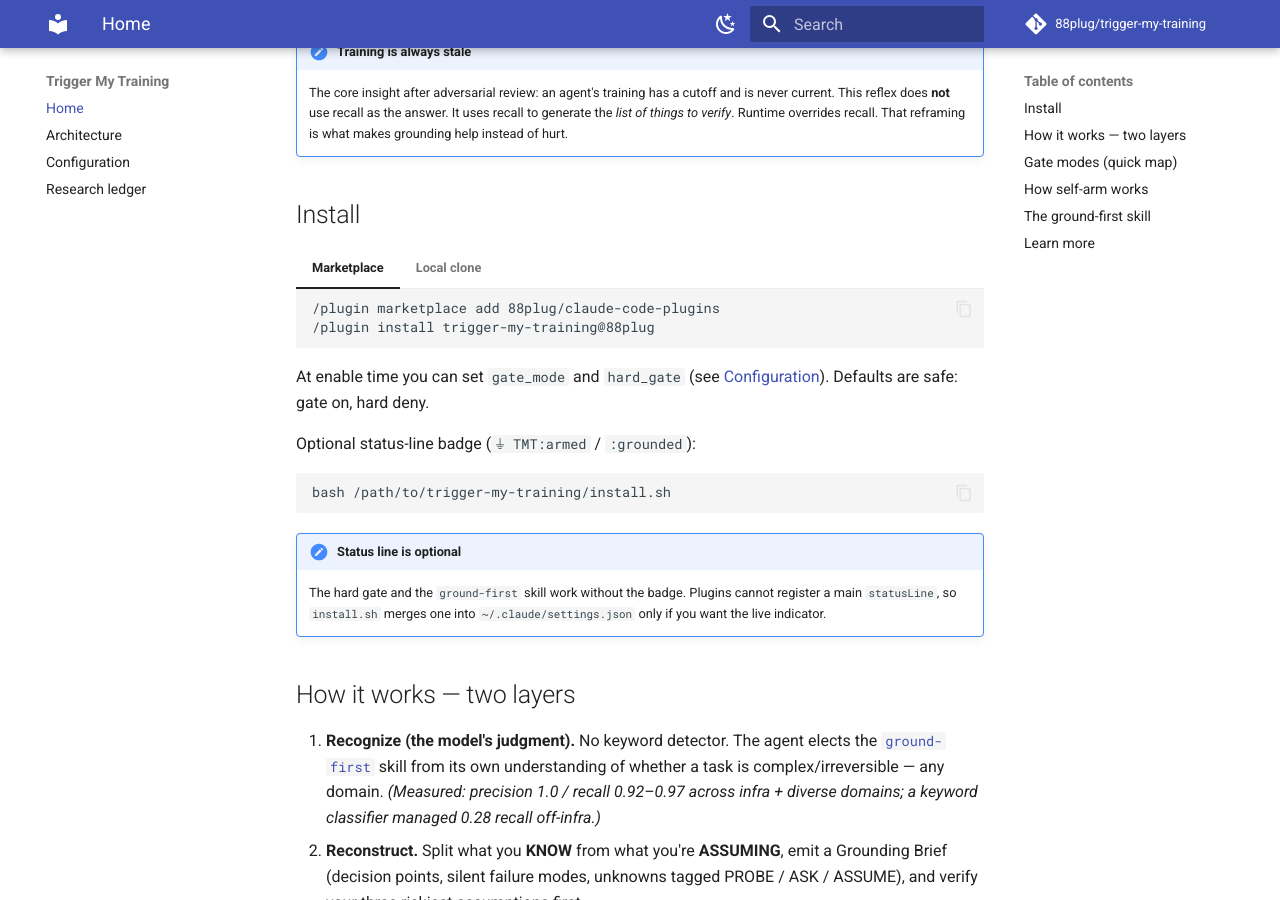
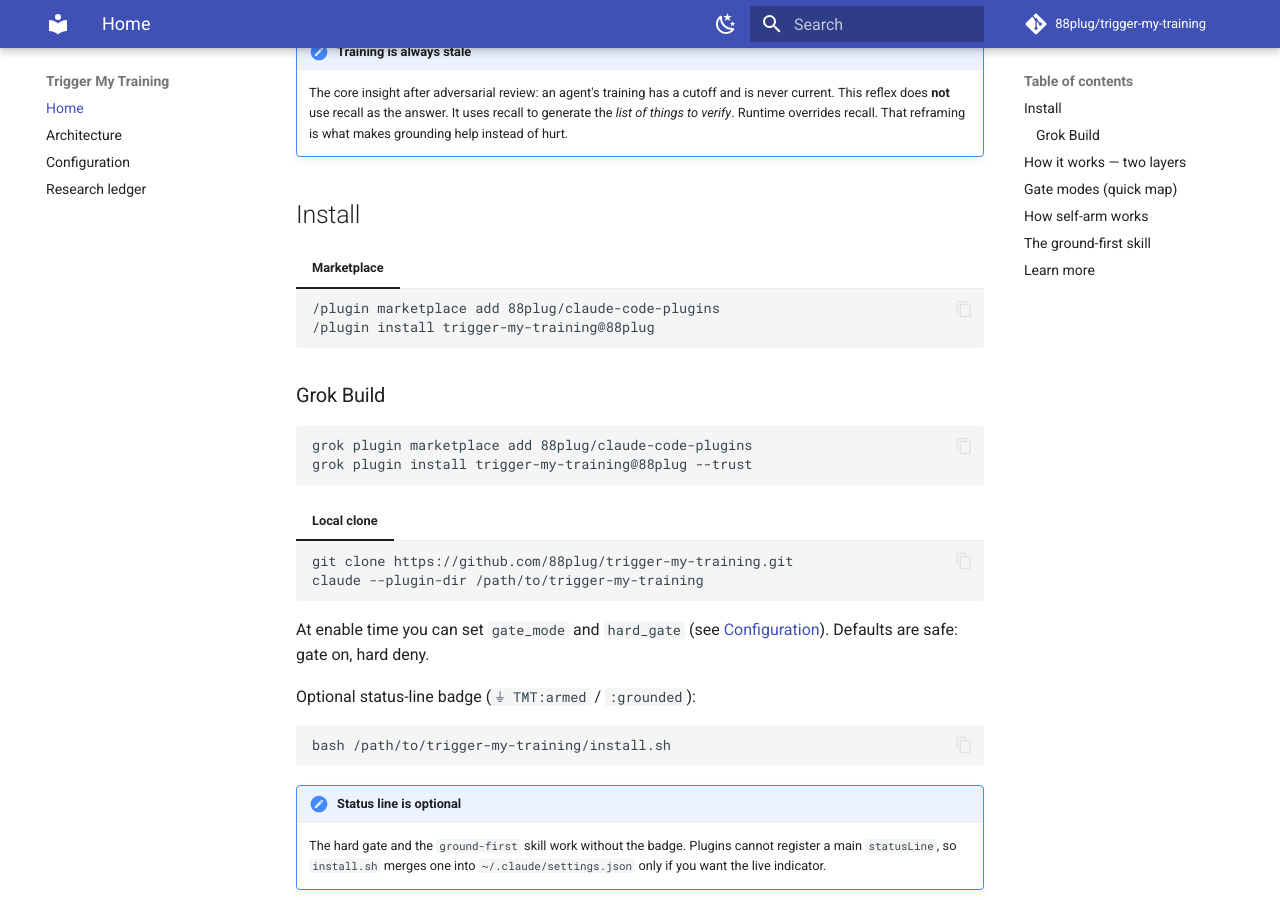
Before and after one commit to 88plug/trigger-my-training, an MkDocs documentation site: the page built from docs/index.md, in a window 1280 px wide and 900 px high, scrolled down 380 px. Built offline with MkDocs 1.6.1 and Material for MkDocs 9.7.7, drawn with Linux system fonts in a browser that asks for light colours; comment, search, counter and statistics services are not loaded.

Commit message:
docs(install): add Grok Build marketplace install path
Strangers use: grok plugin marketplace add 88plug/claude-code-plugins
then grok plugin install <name>@88plug --trust (alongside Claude /plugin).

````diff
--- a/docs/index.md
+++ b/docs/index.md
@@ -28,6 +28,14 @@
     /plugin marketplace add 88plug/claude-code-plugins
     /plugin install trigger-my-training@88plug
     ```
+
+### Grok Build
+
+```text
+grok plugin marketplace add 88plug/claude-code-plugins
+grok plugin install trigger-my-training@88plug --trust
+```
+
 
 === "Local clone"
 
````
Also changed, not shown: README.md (+8 -0 lines).
